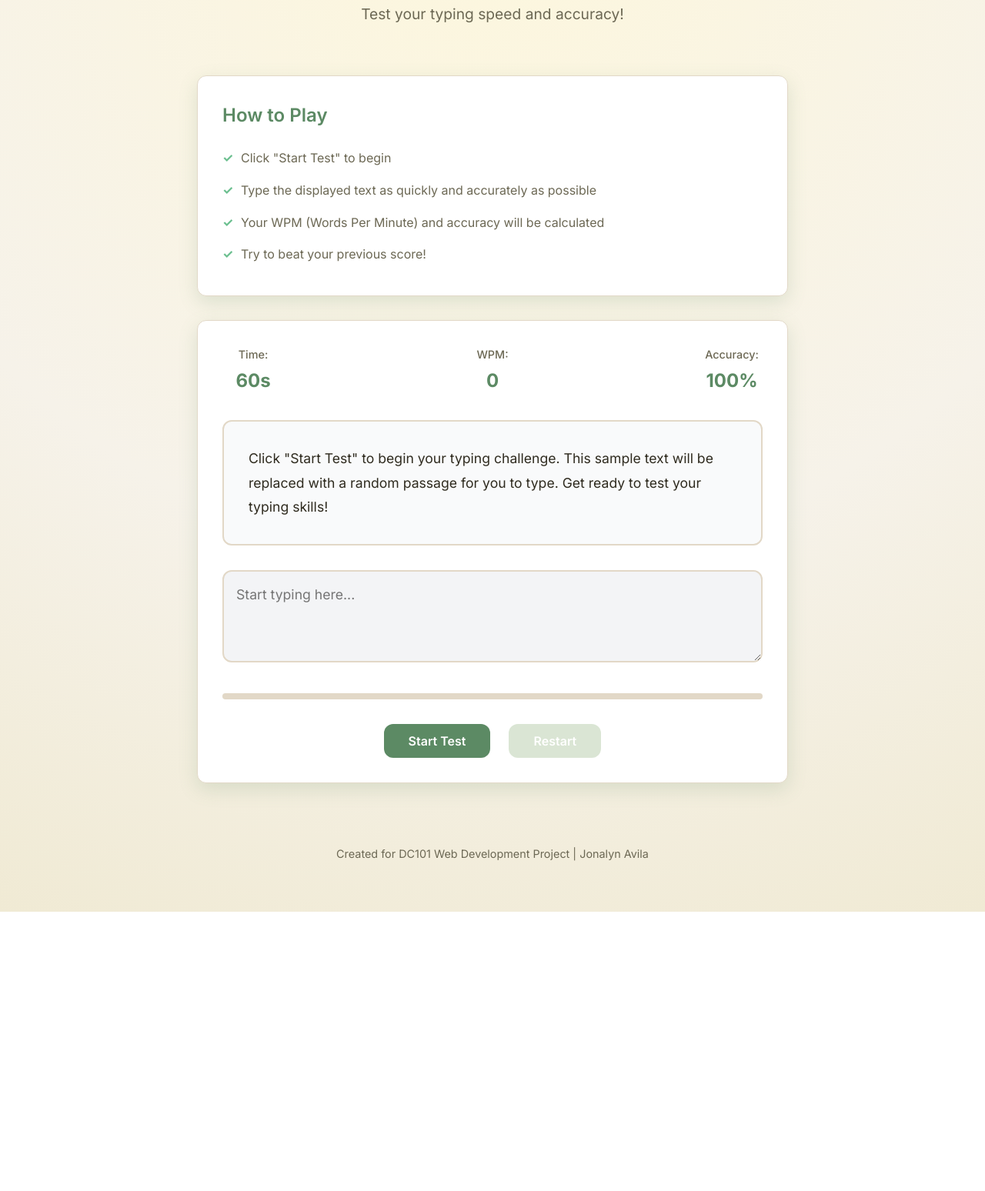
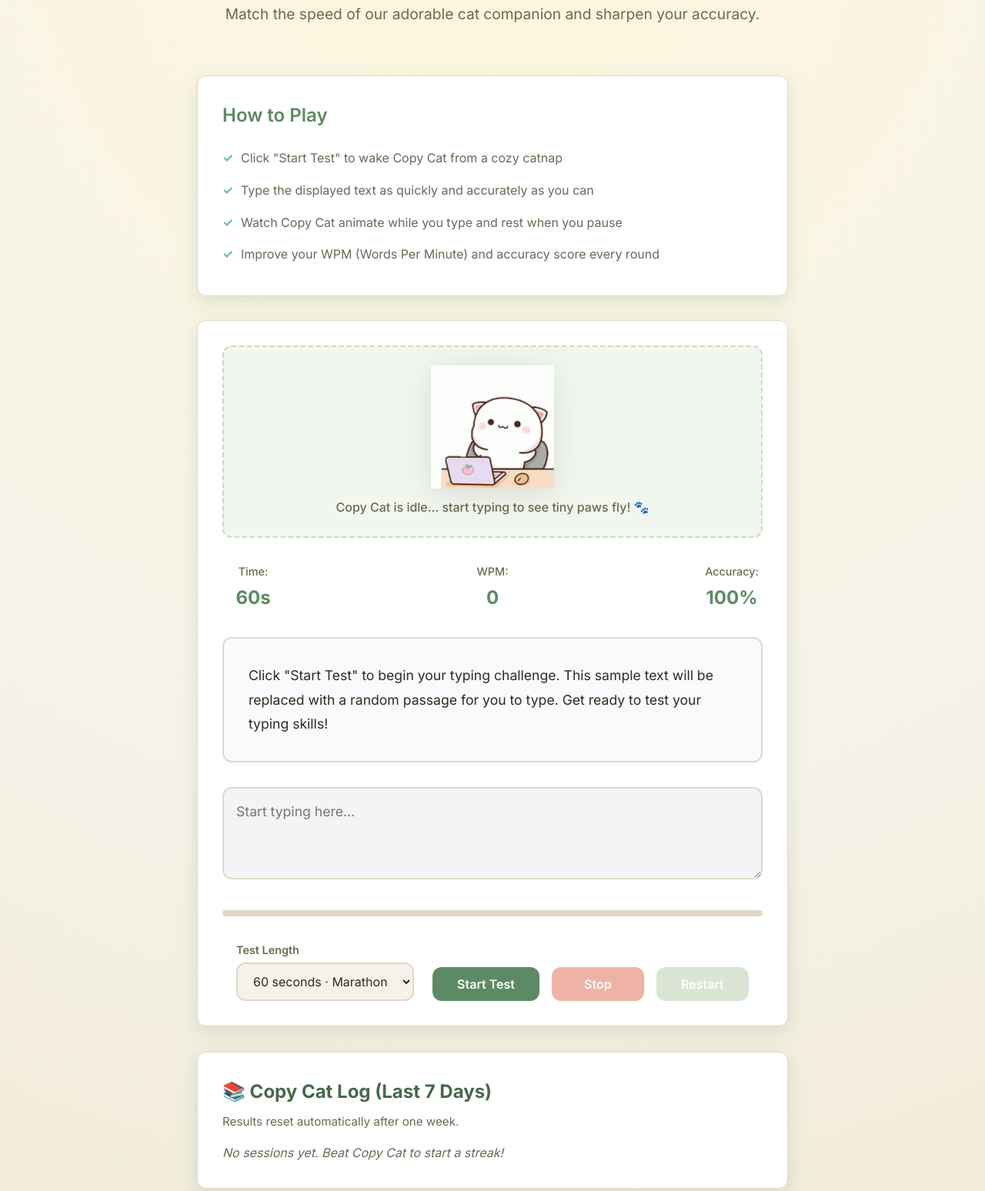
Before and after one commit to incencia/DC101_TypingTest_AvilaJonalyn, a plain HTML site: page index.html in a window 1280 px wide. Shown: the part 146-1694 px from the top of the page at 77% size. Before the commit the page ends 1331 px from the top, so only its background shows below. Drawn offline with Linux system fonts and the light colour scheme.

Commit message:
feat: Update game branding and enhance user experience
- Renamed game title to "Copy Cat! Typing Test" and updated header for a playful theme
- Revised instructions to improve clarity and engagement
- Added animated cat companion and visual feedback during gameplay
- Introduced flexible test duration options: 15s, 30s, and 60s
- Implemented a history section to track performance over the last 7 days

```diff
--- a/index.html
+++ b/index.html
@@ -3,15 +3,15 @@
 <head>
     <meta charset="UTF-8">
     <meta name="viewport" content="width=device-width, initial-scale=1.0">
-    <title>Type-Tron - DC101 Project</title>
+    <title>Copy Cat! Typing Test - DC101 Project</title>
     <link rel="stylesheet" href="style.css">
     <link href="https://fonts.googleapis.com/css2?family=Inter:wght@300;400;500;600;700&display=swap" rel="stylesheet">
 </head>
 <body>
     <div class="container">
         <header>
-            <h1>🤖 Type-Tron</h1>
-            <p>Test your typing speed and accuracy!</p>
+            <h1>😺 Copy Cat! Typing Test</h1>
+            <p>Match the speed of our adorable cat companion and sharpen your accuracy.</p>
         </header>
 
         <main>
@@ -19,15 +19,20 @@
             <section id="instructions" class="instructions">
                 <h2>How to Play</h2>
                 <ul>
-                    <li>Click "Start Test" to begin</li>
-                    <li>Type the displayed text as quickly and accurately as possible</li>
-                    <li>Your WPM (Words Per Minute) and accuracy will be calculated</li>
-                    <li>Try to beat your previous score!</li>
+                    <li>Click "Start Test" to wake Copy Cat from a cozy catnap</li>
+                    <li>Type the displayed text as quickly and accurately as you can</li>
+                    <li>Watch Copy Cat animate while you type and rest when you pause</li>
+                    <li>Improve your WPM (Words Per Minute) and accuracy score every round</li>
                 </ul>
             </section>
 
             <!-- Game Section -->
             <section id="game-section" class="game-section">
+                <div class="cat-display">
+                    <img id="cat-anim" src="assets/idle_cat.gif" alt="Copy Cat waiting to type" loading="lazy">
+                    <p class="cat-caption">Copy Cat is idle... start typing to see tiny paws fly! 🐾</p>
+                </div>
+
                 <div class="stats">
                     <div class="stat-item">
                         <span class="stat-label">Time:</span>
@@ -60,8 +65,19 @@
                 </div>
 
                 <div class="controls">
-                    <button id="start-btn" class="btn btn-primary">Start Test</button>
-                    <button id="restart-btn" class="btn btn-secondary" disabled>Restart</button>
+                    <div class="duration-control">
+                        <label for="duration-select">Test Length</label>
+                        <select id="duration-select" aria-label="Select typing test duration">
+                            <option value="60" selected>60 seconds · Marathon</option>
+                            <option value="30">30 seconds · Sprint</option>
+                            <option value="15">15 seconds · Blitz</option>
+                        </select>
+                    </div>
+                    <div class="button-group">
+                        <button id="start-btn" class="btn btn-primary">Start Test</button>
+                        <button id="stop-btn" class="btn btn-danger" disabled>Stop</button>
+                        <button id="restart-btn" class="btn btn-secondary" disabled>Restart</button>
+                    </div>
                 </div>
             </section>
 
@@ -84,6 +100,16 @@
                 </div>
                 <p id="performance-message" class="performance-message"></p>
             </section>
+
+            <!-- History Section -->
+            <section id="history" class="history-section">
+                <div class="history-header">
+                    <h2>📚 Copy Cat Log (Last 7 Days)</h2>
+                    <p>Results reset automatically after one week.</p>
+                </div>
+                <p id="history-empty" class="history-empty hidden">No sessions yet. Beat Copy Cat to start a streak!</p>
+                <ul id="history-list" class="history-list" aria-live="polite"></ul>
+            </section>
         </main>
 
         <footer>
```
